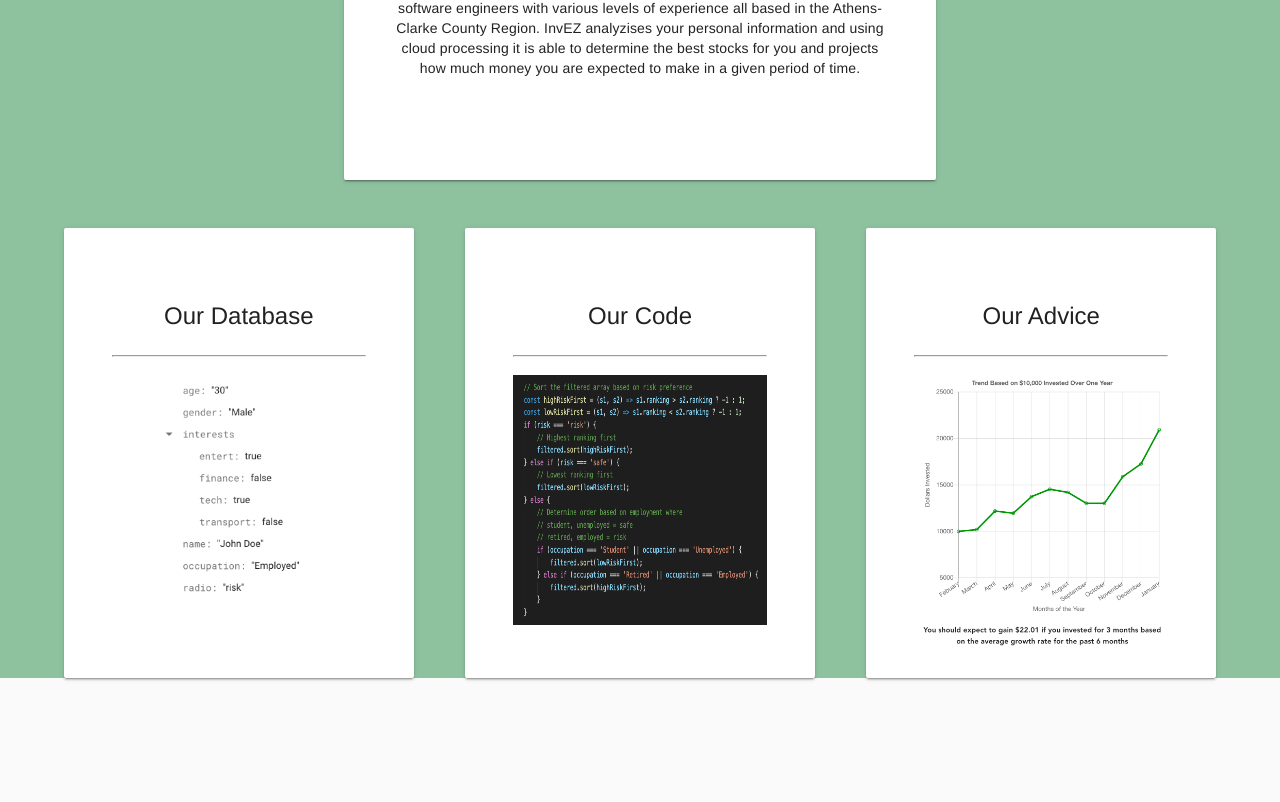
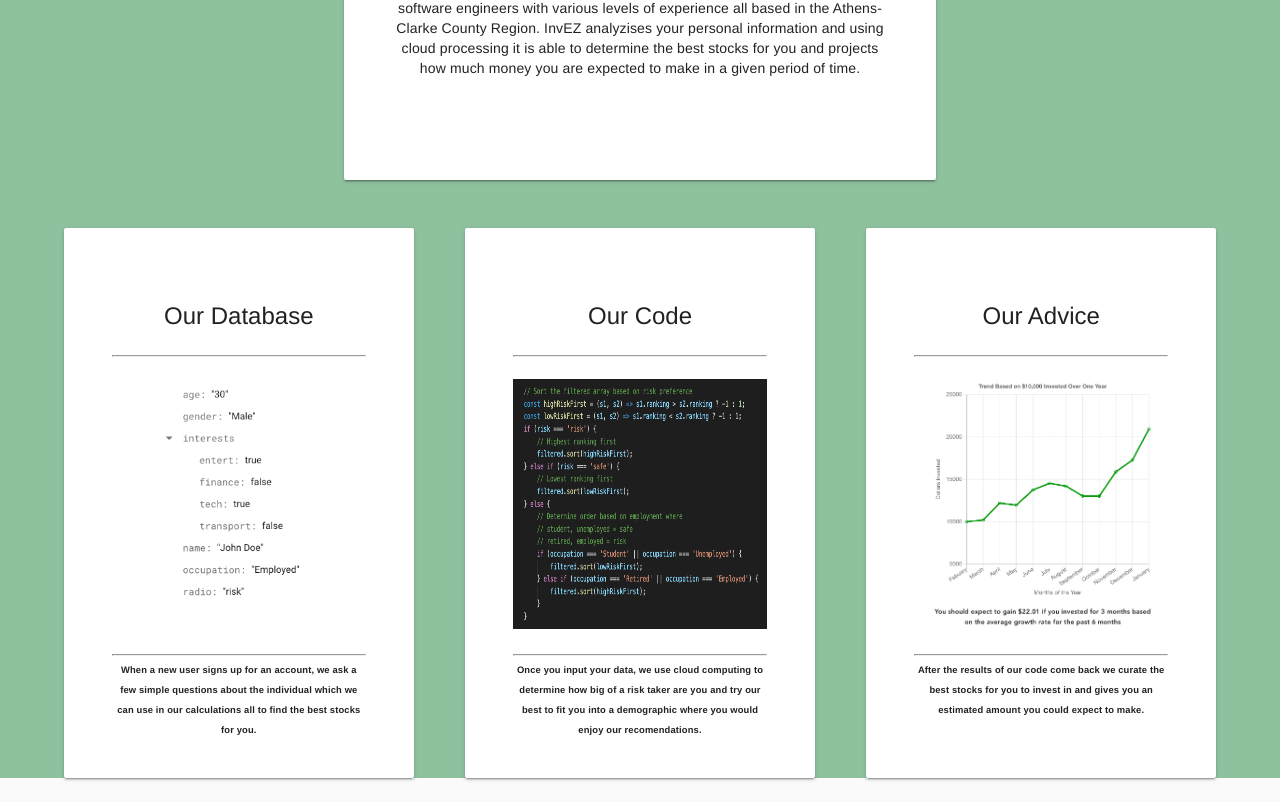
Before and after one commit to ArmaanLala/invEZ, a Vue app in the folder client/: page / in a window 1280 px wide. Shown: the part 911-1713 px from the top of the page. Before the commit the page ends 1618 px from the top, so only its background shows below. Built offline with nearby package versions, Linux system fonts and the light colour scheme.

Commit message:
Fixing title screen

```diff
--- a/client/src/components/Home.vue
+++ b/client/src/components/Home.vue
@@ -15,7 +15,9 @@
           </div>
         </md-card-header>
         <h1>
-          Inv<span class="green">EZ</span>ting made <span class="green">easy</span>
+          Inv
+          <span class="green">EZ</span>ting made
+          <span class="green">easy</span>
         </h1>
         <br />
         <br />
@@ -36,40 +38,52 @@
     </div>
     <div class="card2">
       <!-- IMAGE 1 -->
-      <md-card style="margin-right:4%; width:350px; height:450px">
+      <md-card style="margin-right:4%; width:350px; height:550px">
         <md-card-header>
           <div class="md-title">Our Database</div>
         </md-card-header>
         <hr />
-        <h2>
+        <h6>
           <img src="../assets/r1.png" style="height: 250px" />
-        </h2>
+          <br />
+          <br />
+		<hr>
+		When a new user signs up for an account, we ask a few simple questions about the individual which we can use in our calculations all to find the best stocks for you.
+        </h6>
         <br />
         <br />
       </md-card>
 
       <!-- IMAGE 2 -->
-      <md-card style="margin-right:4%; width:350px; height:450px">
+      <md-card style="margin-right:4%; width:350px; height:550px">
         <md-card-header>
           <div class="md-title">Our Code</div>
         </md-card-header>
         <hr />
-        <h2>
+        <h6>
           <img src="../assets/r2.png" style="height: 250px" />
-        </h2>
+          <br />
+          <br />
+
+          <hr />Once you input your data, we use cloud computing to determine how big of a risk taker are you and try our best to fit you into a demographic where you would enjoy our recomendations.
+        </h6>
         <br />
         <br />
       </md-card>
 
       <!-- IMAGE 3 -->
-      <md-card style="width:350px; height:450px">
+      <md-card style="width:350px; height:550px">
         <md-card-header>
           <div class="md-title">Our Advice</div>
         </md-card-header>
         <hr />
-        <h2>
-          <img src="../assets/r3.png" style="width:350px" />
-        </h2>
+        <h6>
+          <img src="../assets/r3.png" style="height:250px" />
+          <br />
+          <br />
+          <hr />After the results of our code come back we curate the best stocks for you to invest in and gives you an estimated amount you could expect to make.
+        </h6>
+
         <br />
         <br />
       </md-card>
```
